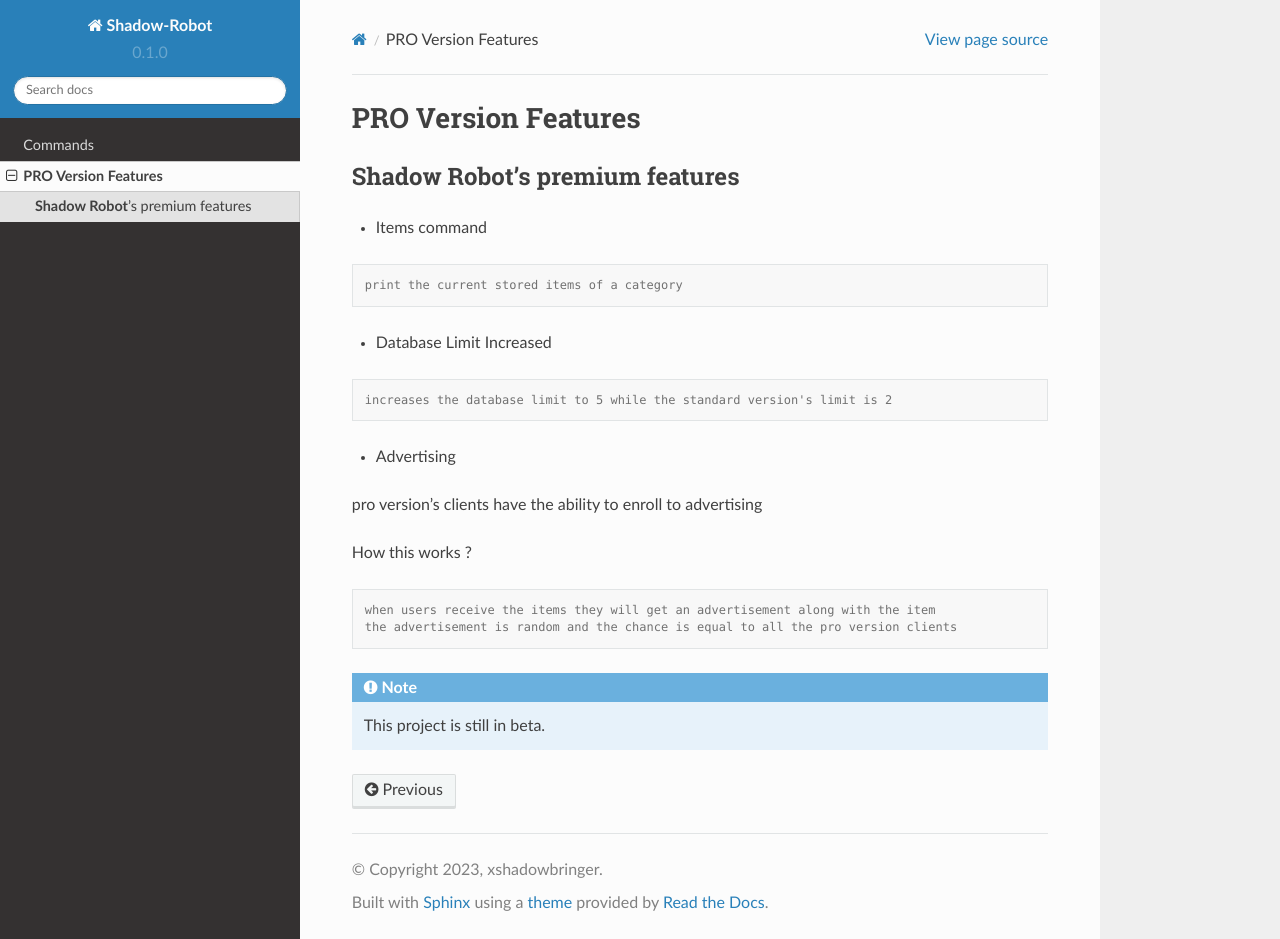
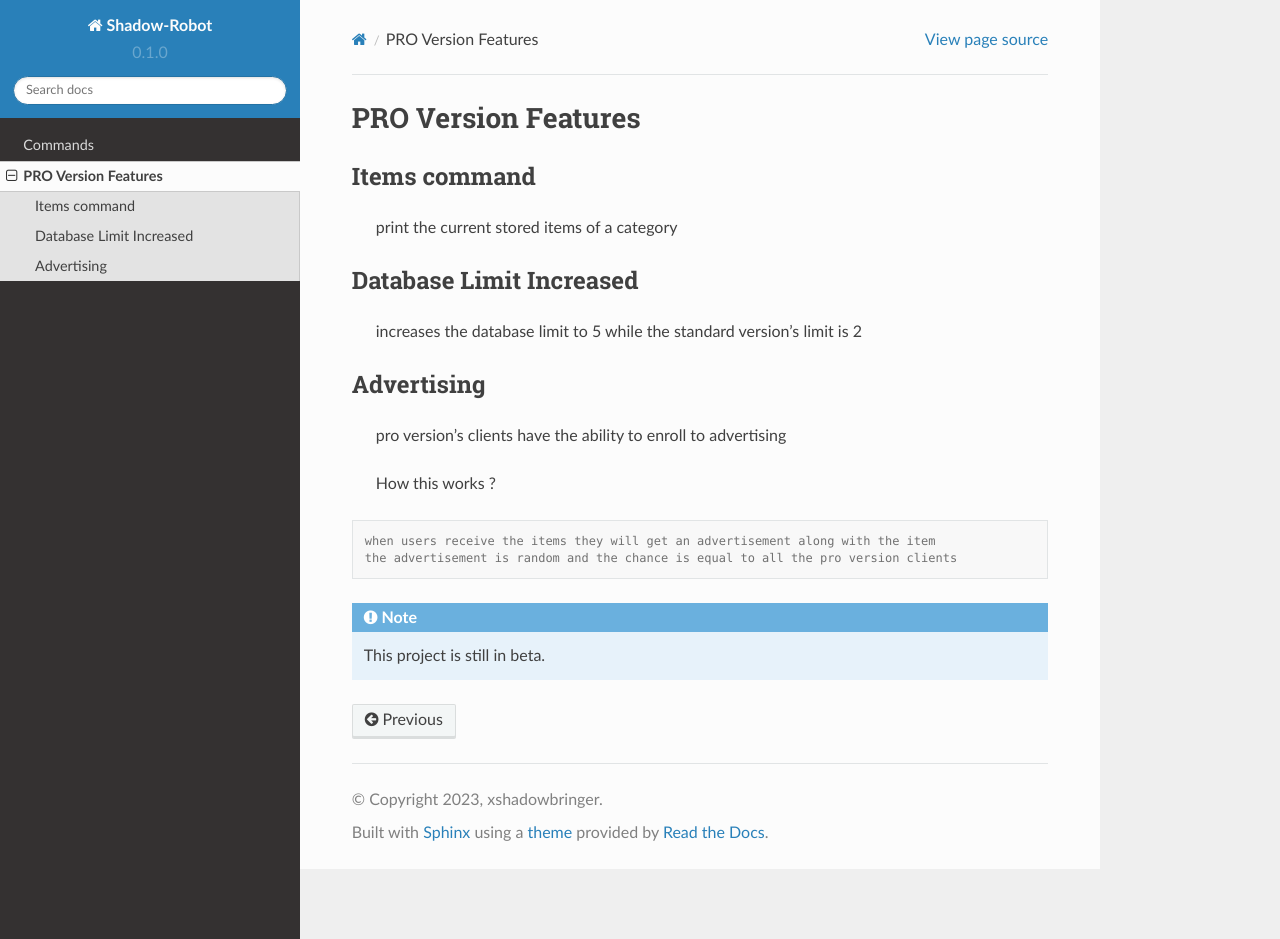
Before and after one commit to xshadowbringer/shadow-robot-docs, a Sphinx documentation site: the page built from docs/source/pro-features.rst, in a window 1280 px wide and 939 px high. Built offline with Sphinx 7.4.7 and the Read the Docs theme 2.0.0, drawn with Linux system fonts in a browser that asks for light colours.

Commit message:
Update pro-features.rst

```diff
--- a/docs/source/pro-features.rst
+++ b/docs/source/pro-features.rst
@@ -1,26 +1,22 @@
 PRO Version Features
 ===================================
 
-**Shadow Robot**'s premium features
+Items command
 ----------------------
 
-- Items command
+  print the current stored items of a category
 
-.. code-block:: console
-
-   print the current stored items of a category
-
-- Database Limit Increased
-
-.. code-block:: console
+Database Limit Increased
+----------------------
 
    increases the database limit to 5 while the standard version's limit is 2
 
-- Advertising
+Advertising
+----------------------
 
-pro version's clients have the ability to enroll to advertising
+  pro version's clients have the ability to enroll to advertising
 
-How this works ?
+  How this works ?
 
 .. code-block:: console
 
```
